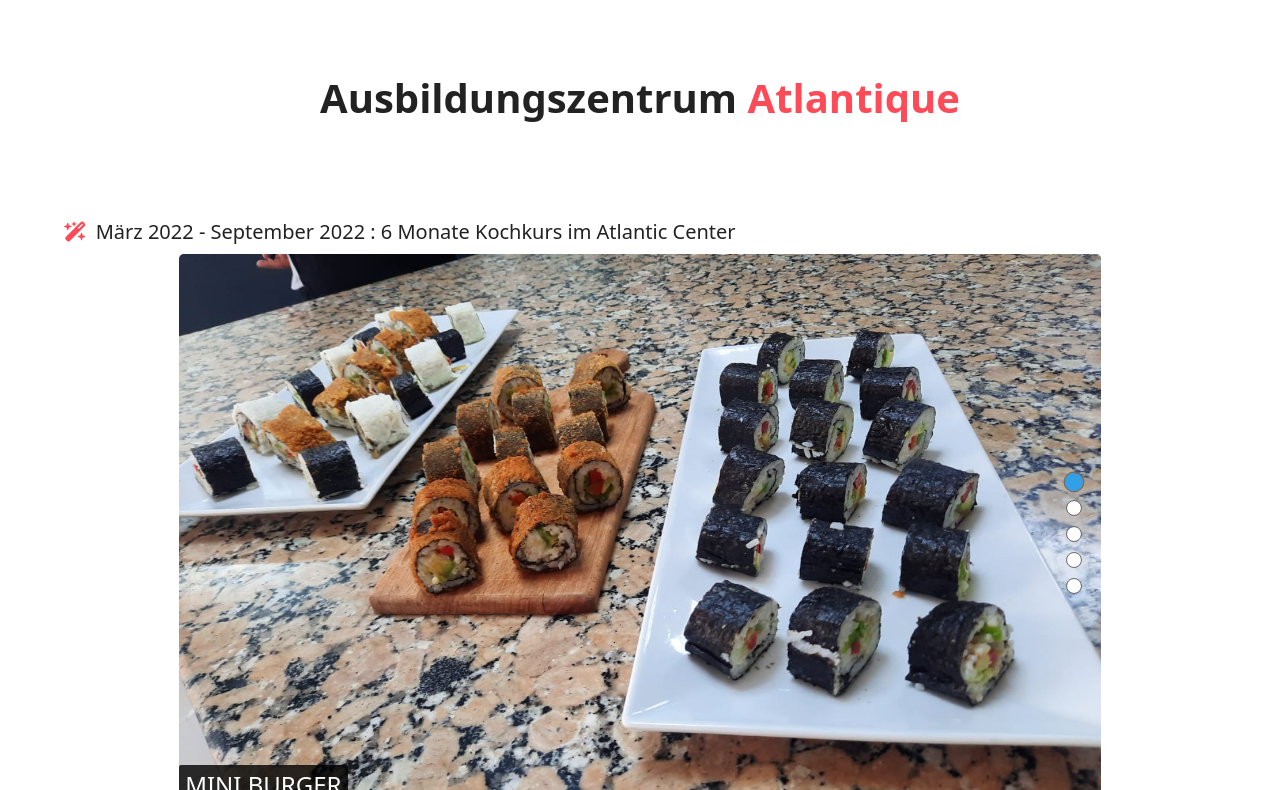
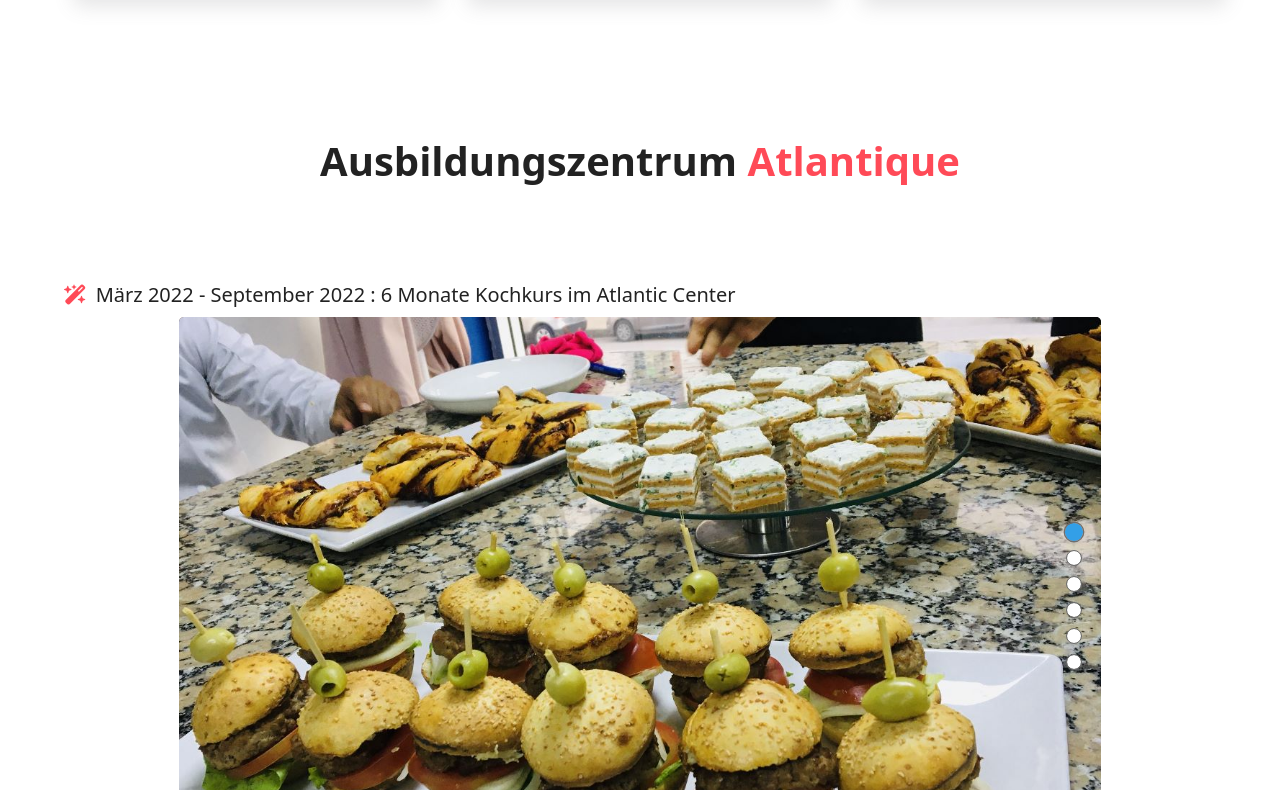
Before and after one commit to redaelkou/My-portfolio, a plain HTML site: page index.html in a window 1280 px wide. Shown: the part 3459-4249 px from the top of the page. Drawn offline with nearby package versions, Linux system fonts and the light colour scheme; no server answers.

Commit message:
Add files via upload

```diff
--- a/index.html
+++ b/index.html
@@ -72,7 +72,7 @@
             <p class="person_info dark_mode_black_color">Telefonnumer <span class="dark_mode_black_color">: +212 700236338</span></p>
             <p class="person_info dark_mode_black_color">Email <span class="dark_mode_black_color">: yassin.toujaj0@gmail.com</span></p>
 
-            <a href="cv-resume.pdf" download>Download CV</a>
+            <a href="a.pdf" download>Download CV</a>
         </div>
     </div>
 
@@ -81,6 +81,7 @@
     <!-- ! educatinal career -->
     <div class="educational_career">
         <div class="educational_career_left education dark_mode_backgroundColor">
+            <p class="uname">Abitur</p>
             <i class="fa-solid fa-graduation-cap"></i>
             <div class="education_info">
                 <p class="sub_education_info dark_mode_black_color">2019 - 2020 <span class="dark_mode_black_color">: Gymnasium Sidi allal El Bahraoui </span></p>
@@ -92,6 +93,7 @@
             </div>
         </div>
         <div class="educational_career_right education dark_mode_backgroundColor">
+            <p class="uname">Universität</p>
             <i class="fa-solid fa-graduation-cap"></i>
             <div class="education_info">
                 <p class="sub_education_info dark_mode_black_color">2022 - 2023 <span class="dark_mode_black_color">: Anglistik Semester 5</span></p>
@@ -150,32 +152,38 @@
         <!-- ! image slider -->
         <div class="image_silder">
             <div class="slide active">
-                <img src="image-1.jpg" alt="">
+                <img src="image-2.jpeg" alt="">
                 <h4>Salade Kaniwa</h4>
             </div>
 
             <div class="slide active">
-                <img src="image-2.jpg" alt="">
+                <img src="image-3.jpeg" alt="">
                 <h4>mini burger</h4>
             </div>
 
             <div class="slide">
-                <img src="image-3.jpg" alt="">
-                <h4>POLARD POCHE</h4>
+                <img src="image-4.jpeg" alt="">
+                <h4>CARDON BLEU AUX POULET</h4>
             </div>
 
             <div class="slide">
-                <img src="image-4.jpg" alt="">
-                <h4>Salade coleslaw</h4>
+                <img src="image-9.jpeg" alt="">
+                <h4>polard poche</h4>
             </div>
 
             <div class="slide">
-                <img src="image-5.jpg" alt="">
-                <h4>polard poche</h4>
+                <img src="image-12.jpeg" alt="">
+                <h4>CROQUE MONSIEUR</h4>
             </div>
+            <div class="slide">
+                <img src="image-7.jpeg" alt="">
+                <h4>SALADE COLESLAW</h4>
+            </div>
+
 
             <div class="nav">
                 <div class="btn active"></div>
+                <div class="btn"></div>
                 <div class="btn"></div>
                 <div class="btn"></div>
                 <div class="btn"></div>
--- a/index.scss
+++ b/index.scss
@@ -548,6 +548,13 @@ header {
                     font-weight: normal;
                 }
             }
+        }
+
+        .uname {
+            text-align: center;
+            background-color: #eee;
+            padding: 10px 0;
+            font-size: 18px;
         }
 
         i {
```
Also changed, not shown: image-1.jpeg (added), image-10.jpeg (added), image-11.jpeg (added), image-12.jpeg (added), image-2.jpeg (added), image-3.jpeg (added), image-4.jpeg (added), image-5.jpeg (added), image-6.jpeg (added), image-7.jpeg (added), image-8.jpeg (added), image-9.jpeg (added), index.css, 2 other files.
